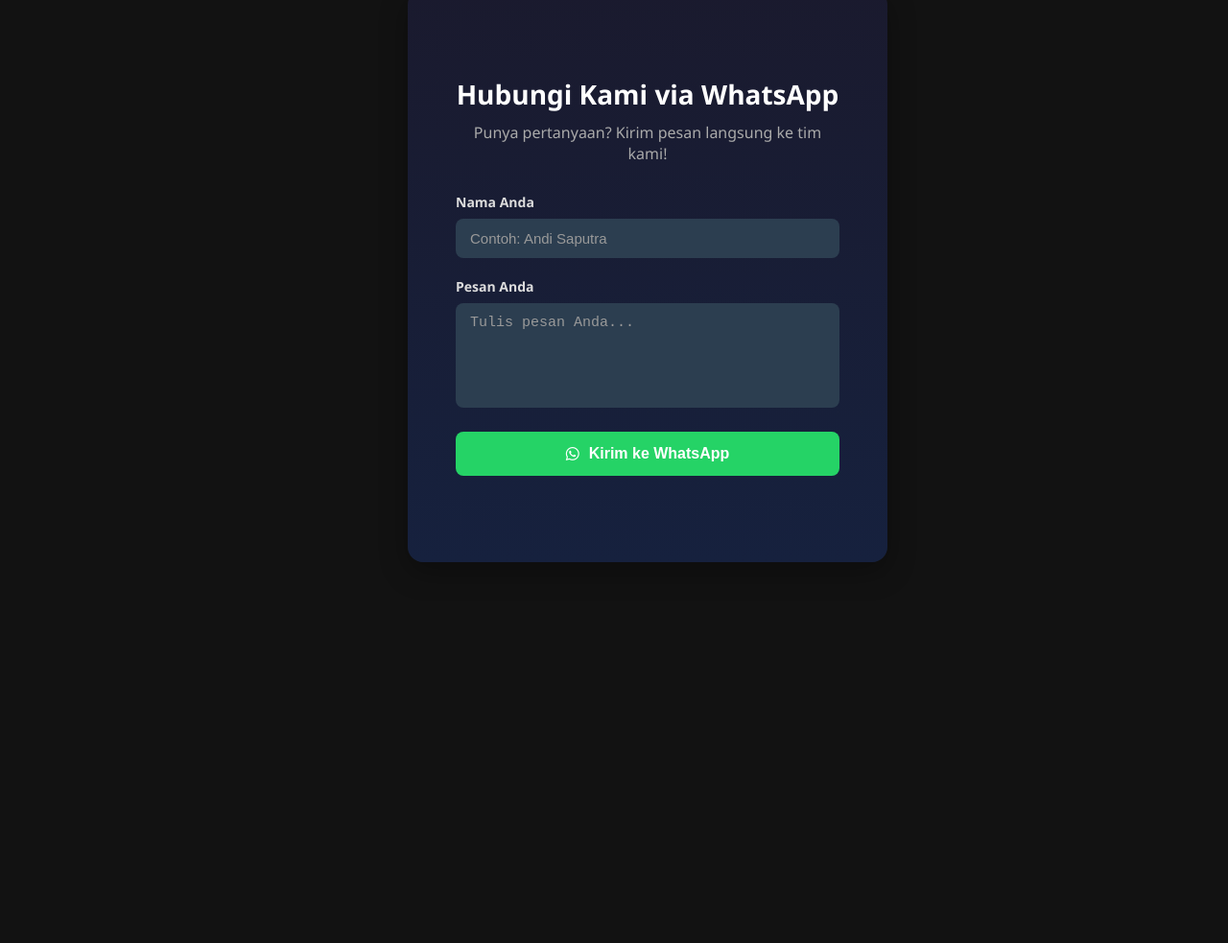
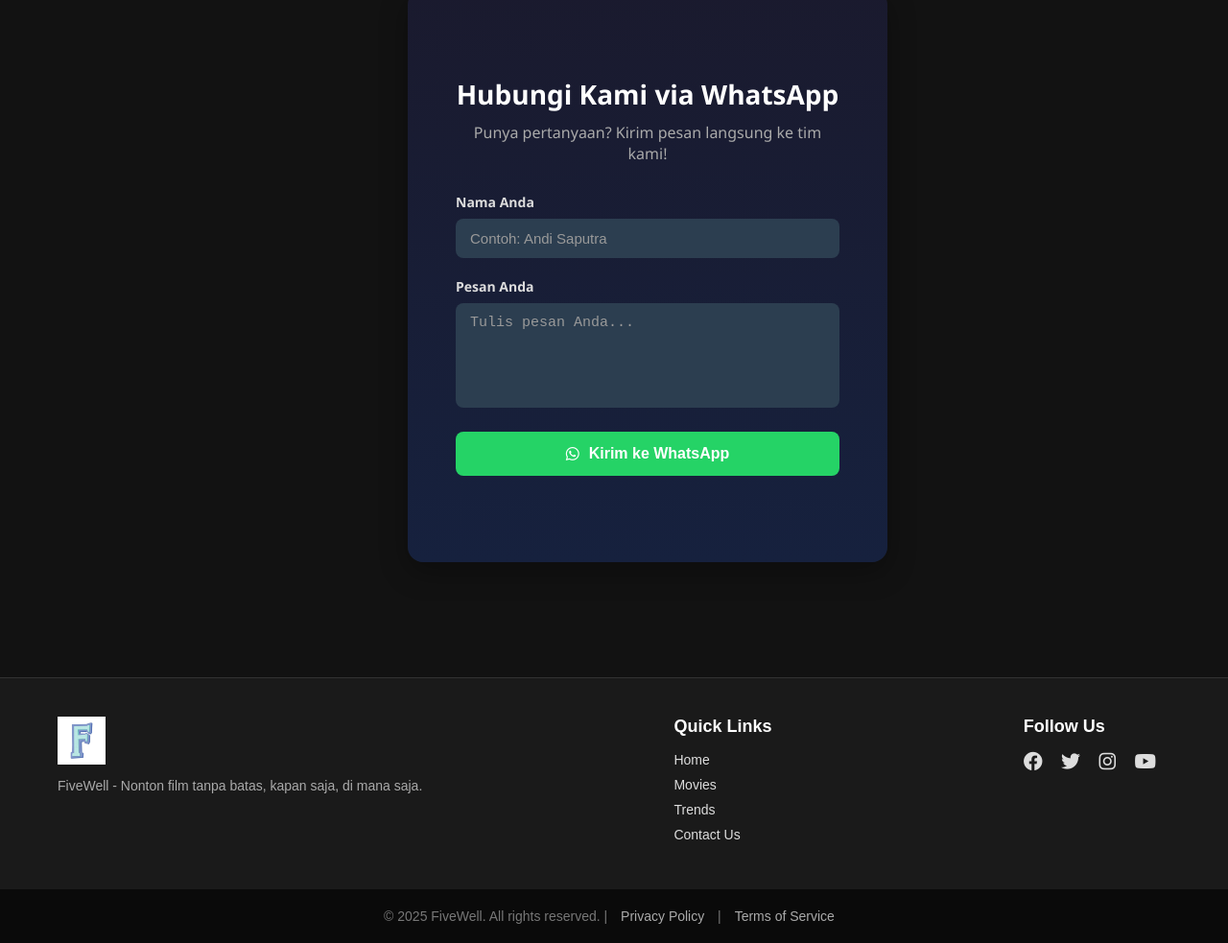
Before and after one commit to dorethagelsey/XIPPLG4_05_TIKETBIOSKOP, a plain HTML site: page index.html in a window 1280 px wide. Shown: the part 1303-2286 px from the top of the page at 96% size. Before the commit the page ends 1949 px from the top, so only its background shows below. Drawn offline with Linux system fonts and the light colour scheme.

Commit message:
add footer

```diff
--- a/index.html
+++ b/index.html
@@ -29,6 +29,7 @@
     </nav>
 
     <!-- User Icons di kanan -->
+    <div class="user-actions">
       <label class="dark-mode-toggle">
         <input type="checkbox">
         <span class="slider round"></span>
@@ -147,6 +148,37 @@
     </section>
   </main>
 
+  <!-- FOOTER -->
+  <footer class="site-footer">
+    <div class="footer-content">
+      <div class="footer-logo">
+        <img src="five-well-logo.png" alt="FiveWell Logo">
+        <p>FiveWell - Nonton film tanpa batas, kapan saja, di mana saja.</p>
+      </div>
+      <div class="footer-links">
+        <h4>Quick Links</h4>
+        <ul>
+          <li><a href="#">Home</a></li>
+          <li><a href="#">Movies</a></li>
+          <li><a href="#">Trends</a></li>
+          <li><a href="#">Contact Us</a></li>
+        </ul>
+      </div>
+      <div class="footer-social">
+        <h4>Follow Us</h4>
+        <div class="social-icons">
+          <a href="#"><i class="fab fa-facebook"></i></a>
+          <a href="#"><i class="fab fa-twitter"></i></a>
+          <a href="#"><i class="fab fa-instagram"></i></a>
+          <a href="#"><i class="fab fa-youtube"></i></a>
+        </div>
+      </div>
+    </div>
+    <div class="footer-bottom">
+      <p>&copy; 2025 FiveWell. All rights reserved. | <a href="#">Privacy Policy</a> | <a href="#">Terms of Service</a></p>
+    </div>
+  </footer>
+
   <script src="script.js"></script>
 </body>
 </html>
--- a/styles.css
+++ b/styles.css
@@ -525,3 +525,105 @@
 body * {
      transition: background-color 0.4s ease, color 0.4s ease, box-shadow 0.4s ease;
 }
+
+
+
+
+/* Footer Styles */
+.site-footer {
+  background-color: #1a1a1a;
+  color: #ddd;
+  font-family: Arial, sans-serif;
+  padding-top: 40px;
+  margin-top: 60px;
+  border-top: 1px solid #333;
+}
+
+.footer-content {
+  display: flex;
+  justify-content: space-between;
+  flex-wrap: wrap;
+  gap: 30px;
+  max-width: 1200px;
+  margin: 0 auto;
+  padding: 0 20px;
+}
+
+.footer-logo img {
+  height: 50px;
+  margin-bottom: 10px;
+}
+
+.footer-logo p {
+  font-size: 14px;
+  color: #aaa;
+}
+
+.footer-links h4,
+.footer-social h4 {
+  color: #fff;
+  margin-bottom: 15px;
+  font-size: 18px;
+}
+
+.footer-links ul {
+  list-style: none;
+  padding: 0;
+}
+
+.footer-links ul li {
+  margin-bottom: 8px;
+}
+
+.footer-links ul li a {
+  color: #ddd;
+  text-decoration: none;
+  font-size: 14px;
+  transition: color 0.3s;
+}
+
+.footer-links ul li a:hover {
+  color: #ff4d4d;
+}
+
+.social-icons a {
+  color: #ddd;
+  margin-right: 15px;
+  font-size: 20px;
+  transition: color 0.3s;
+}
+
+.social-icons a:hover {
+  color: #00aced;
+}
+
+.footer-bottom {
+  text-align: center;
+  padding: 20px 0;
+  background-color: #0a0a0a;
+  color: #777;
+  font-size: 14px;
+  margin-top: 40px;
+}
+
+.footer-bottom a {
+  color: #aaa;
+  text-decoration: none;
+  margin: 0 10px;
+}
+
+.footer-bottom a:hover {
+  color: #fff;
+}
+
+/* Responsive Footer */
+@media (max-width: 768px) {
+  .footer-content {
+    flex-direction: column;
+    text-align: center;
+  }
+
+  .footer-social {
+    order: -1;
+  }
+}
```
Lines whose indentation alone changed are shown as unchanged.
